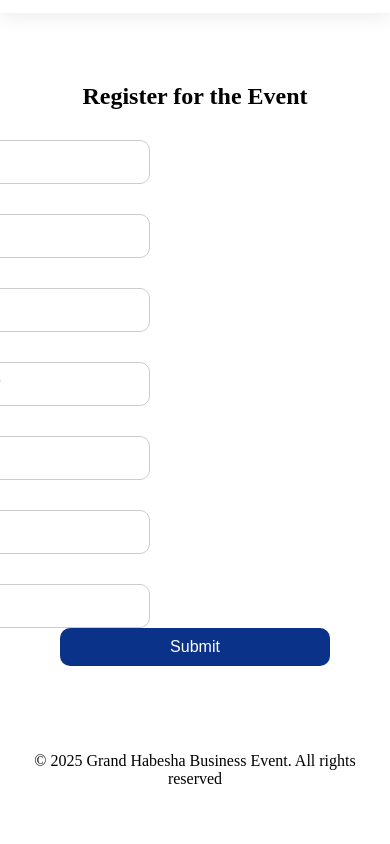
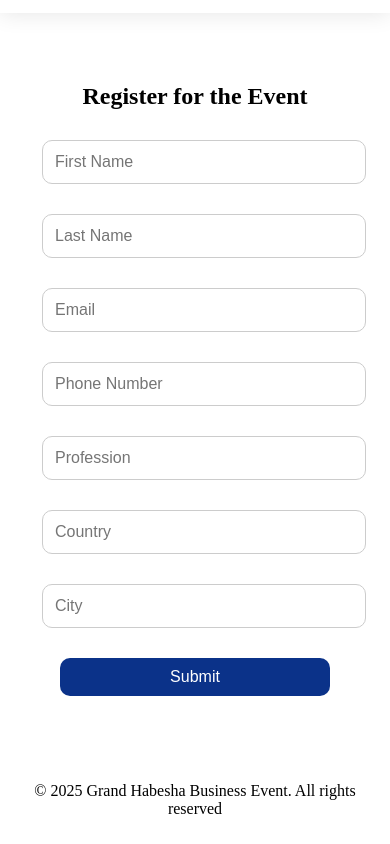
Before and after one commit to BethelemMelese/For_Event_Registration_Form, a React (Create React App) app in the folder frontend/: page / in a window 390 px wide. Shown: the part 2085-2929 px from the top of the page. Before the commit the page ends 2899 px from the top, so only its background shows below. Built offline with nearby package versions, Linux system fonts and the light colour scheme.

Commit message:
make the responsive part

```diff
--- a/frontend/src/css/media.query.css
+++ b/frontend/src/css/media.query.css
@@ -78,9 +78,14 @@
   }
 
   .form-grid {
-    /* padding: 10px; */
     margin: 0;
     grid-template-columns: none;
+  }
+
+  .form-group{
+    width: 120%;
+    margin: 0px auto;
+    margin-left: 60%;
   }
 
   .form-image img {
@@ -91,5 +96,6 @@
     width: 150%;
     margin: 0px auto;
     margin-left: 100%;
+    margin-top: 30px;
   }
 }
```
